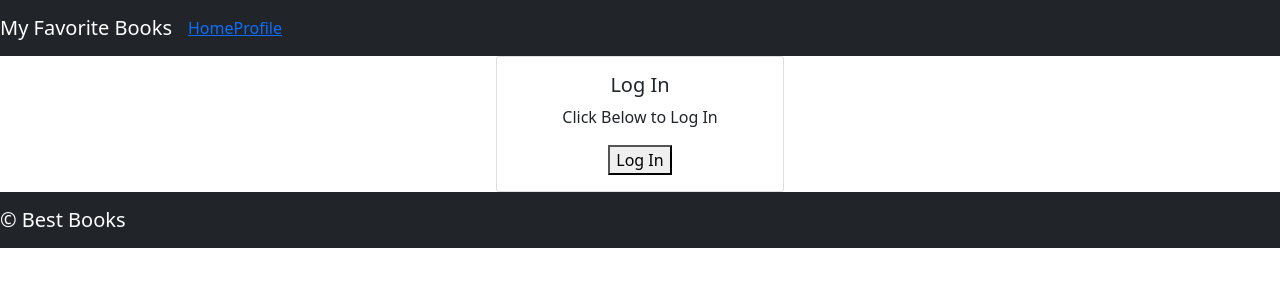
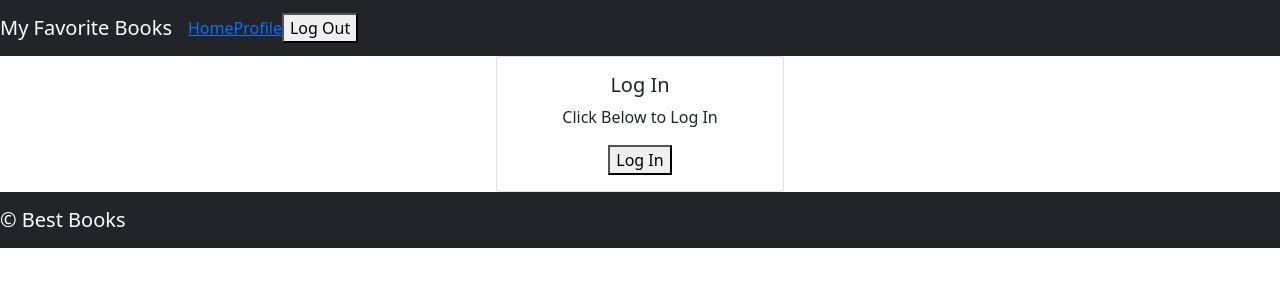
Before and after one commit to selmaT273/can-of-books-front-end, a React (Create React App) app: page / in a window 1280 px wide. Shown: the top 300 px of the page. Built offline with nearby package versions, Linux system fonts and the light colour scheme.

Commit message:
added logout button to header and ensured its working

```diff
--- a/src/Header.js
+++ b/src/Header.js
@@ -2,6 +2,7 @@
 import Navbar from 'react-bootstrap/Navbar';
 import { Link } from "react-router-dom";
 import './Header.css';
+import LogoutButton from './LogoutButton';
 
 class Header extends React.Component {
   render() {
@@ -10,6 +11,7 @@
         <Navbar.Brand>My Favorite Books</Navbar.Brand>
         <Link to="/">Home</Link>
         <Link to="/profile">Profile</Link>
+        <LogoutButton />
         {/* TODO: if the user is logged in, render the `LogoutButton` - if the user is logged out, render the `LoginButton` */}
       </Navbar>
     );
--- /dev/null
+++ b/src/LogoutButton.js
@@ -0,0 +1,14 @@
+import React from "react";
+import { useAuth0 } from "@auth0/auth0-react";
+
+const LogoutButton = () => {
+  const logout = useAuth0().logout;
+
+  return (
+    <button onClick={() => logout({ returnTo: window.location.origin })}>
+      Log Out
+    </button>
+  );
+};
+
+export default LogoutButton;
--- a/src/index.js
+++ b/src/index.js
@@ -2,7 +2,6 @@
 import ReactDOM from 'react-dom';
 import './index.css';
 import App from './App';
-import reportWebVitals from './reportWebVitals';
 import 'bootstrap/dist/css/bootstrap.min.css';
 import { Auth0Provider } from '@auth0/auth0-react';
 
@@ -17,8 +16,3 @@
   </React.StrictMode>,
   document.getElementById('root')
 );
-
-// If you want to start measuring performance in your app, pass a function
-// to log results (for example: reportWebVitals(console.log))
-// or send to an analytics endpoint. Learn more: https://bit.ly/CRA-vitals
-reportWebVitals();
```
